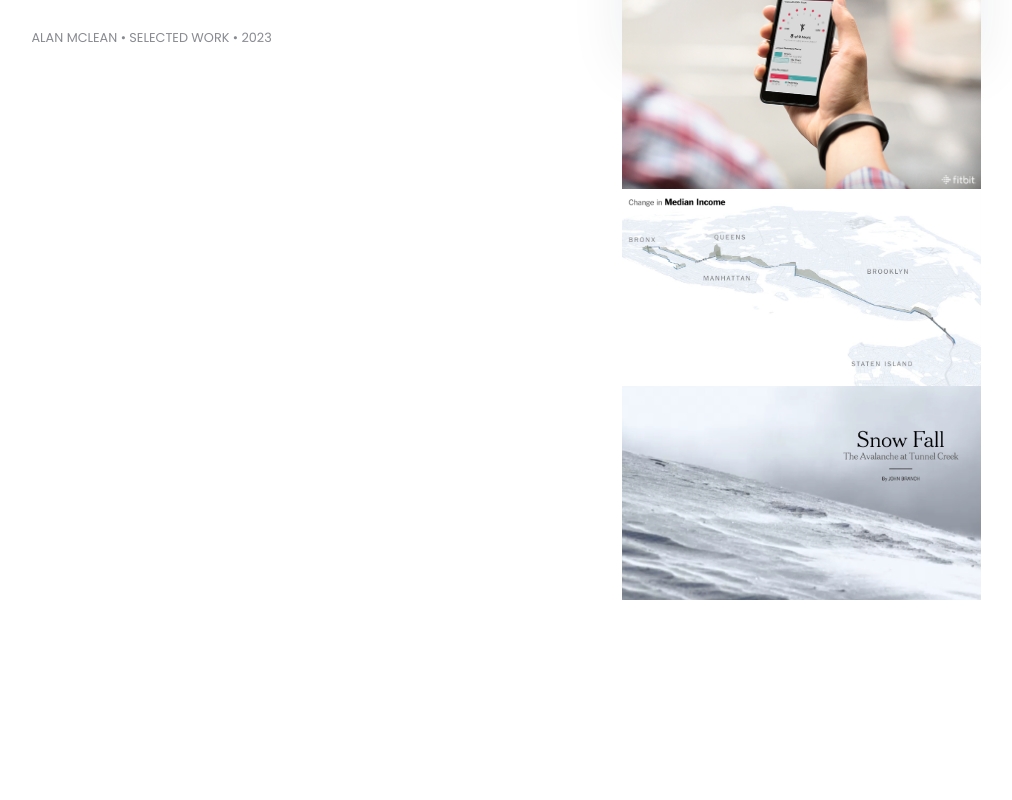
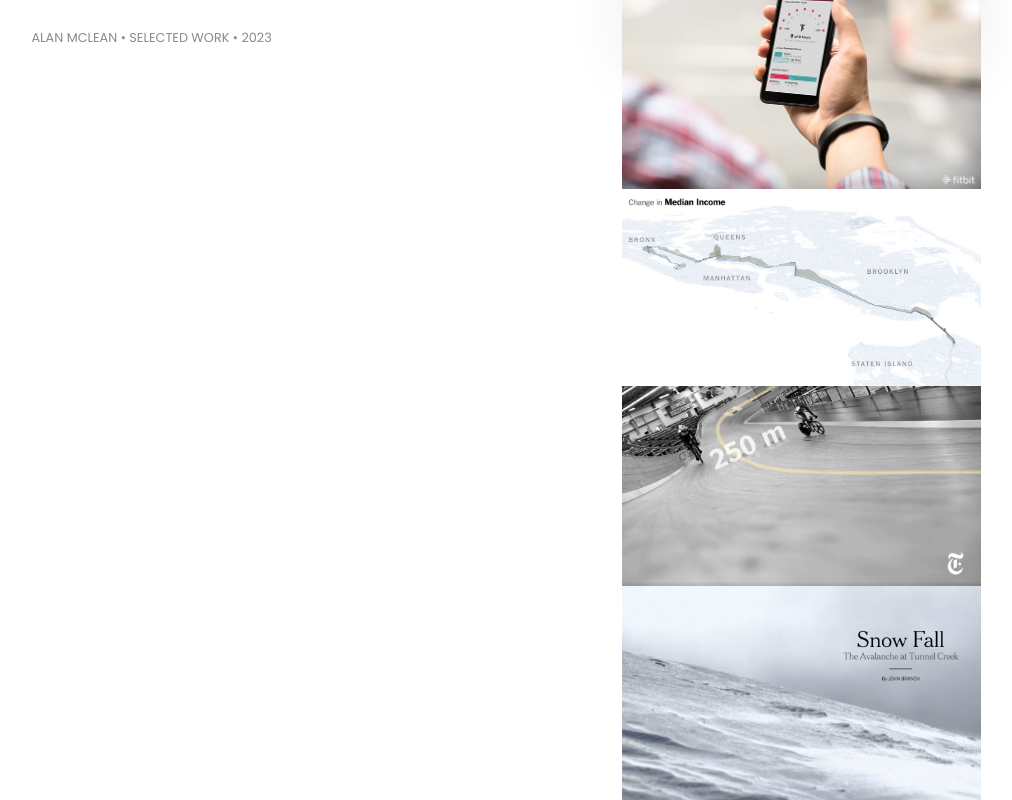
Before and after one commit to alancmclean/alancmclean, a plain HTML site: page index.html in a window 1280 px wide. Shown: the part 733-1533 px from the top of the page, without its empty margins (134-1146 px from the left). Before the commit the page ends 1333 px from the top, so only its background shows below. Drawn offline with Linux system fonts and the light colour scheme.

Commit message:
rebuild pages

```diff
--- a/index.html
+++ b/index.html
@@ -36,6 +36,7 @@
     <img src="images/new/flowers.png" />
     <img src="images/new/fitbit.png" />
     <img src="images/new/nyc-2.jpg" />
+    <img src="images/new/sprint-2.png" />
     <img src="images/new/snowfall-1.png" />
   </div>
 
```
Also changed, not shown: images/new/sprint-2.png (added), 2 other files.
